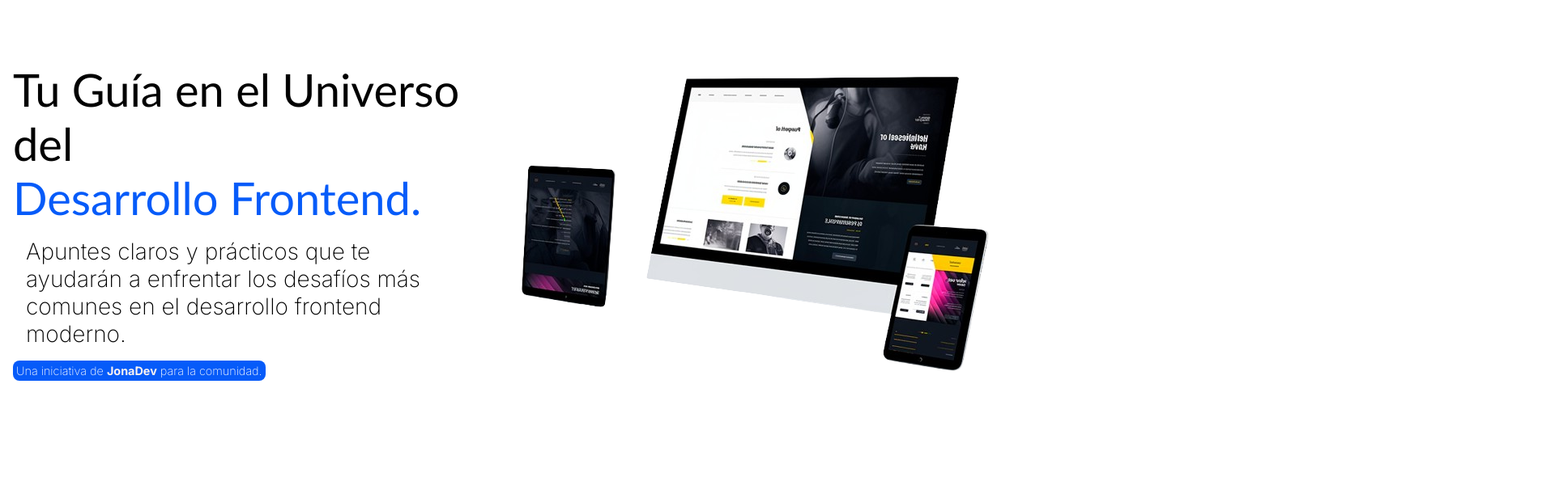
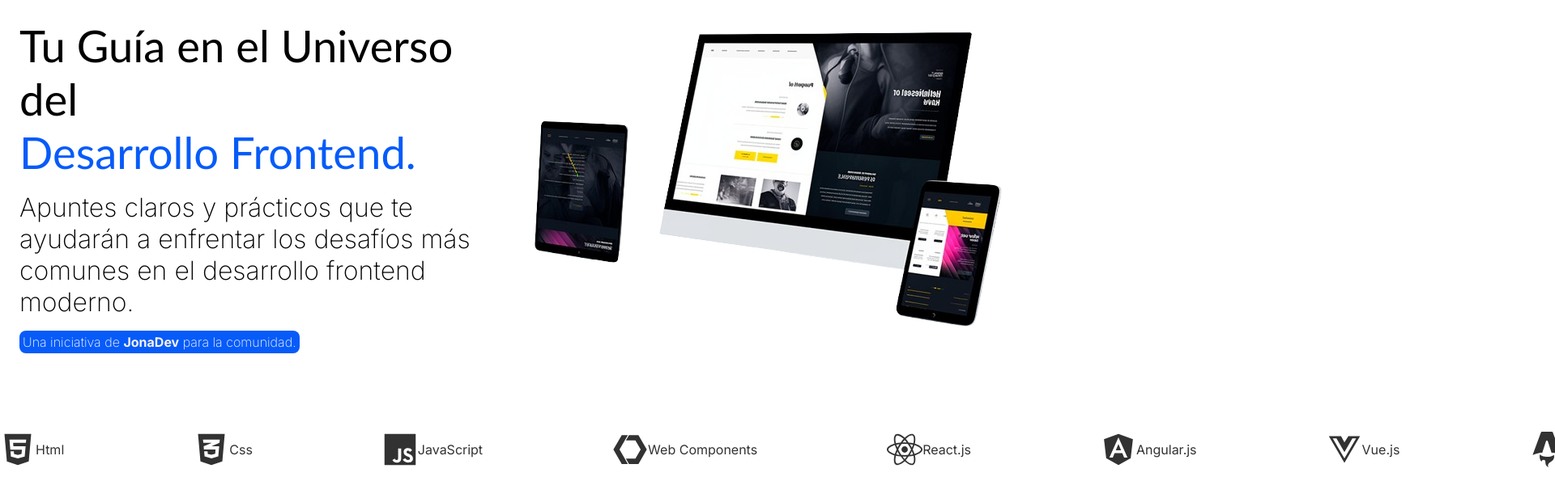
Before and after one commit to jonadeveloper/misapuntesfront, a React (Vite) app in the folder misapuntesfront/: page / in a window 1280 px wide. Shown: the part 126-742 px from the top of the page at 81% size, 1920 px wide, since content can reach past the window. Built offline with nearby package versions, Linux system fonts and the light colour scheme.

Commit message:
añadiendo carrusel de logos de tecnologias disponibles en los apuntes de la plataforma en la home

```diff
--- a/misapuntesfront/src/App.css
+++ b/misapuntesfront/src/App.css
@@ -3,6 +3,7 @@
     margin: 0;
     padding: 0;
     box-sizing: border-box;
+    scrollbar-width: none;
 }
 
 :root{
--- a/misapuntesfront/src/components/navbar/Navbar.css
+++ b/misapuntesfront/src/components/navbar/Navbar.css
@@ -160,7 +160,7 @@
 
     .social-menu{
         width: fit-content;
-        display: none;
+        display: flex;
         justify-content:flex-end;
     }
 
--- a/misapuntesfront/src/pages/home/Home.css
+++ b/misapuntesfront/src/pages/home/Home.css
@@ -1,24 +1,24 @@
 @media only screen and (min-width: 1200px){
     /* pantallas extra grandes */
-    #home{
-        display: flex;
-        justify-content: space-around;
+    .homecontainer{
+        display: grid;
         align-items: center;
-        width: fit-content;
-        padding: 1rem;
-        height: 75vh;
+        grid-template-columns: 1fr 1fr;
+        grid-template-rows: auto auto;
+        height: 70vh;
     }
 
     .title{
+        margin-top: 1rem;
         font-family:var(--primary-font-family-home);
         font-weight: 100;
-        font-size: 3.5rem;
+        font-size: 3.40rem;
     }
 
     .subtitle{
-        margin: 1rem;
+        margin: 1rem 0rem 1rem 0rem;
         font-family: var(--primary-font-menu-item);
-        font-size: 1.75rem;
+        font-size: 2rem;
         font-weight: 200;
     }
 
@@ -30,7 +30,7 @@
         font-weight: 200;
         padding: 0.25rem;
         border-radius: 0.5rem;
-        font-size: 0.90rem;
+        font-size: 1rem;
     }
 
     .author a{
@@ -39,11 +39,57 @@
         font-weight: bold;
     }
 
-    .divhome{
+    .description{
         display: flex;
         flex-direction: column;
+        justify-content:flex-start;
+        padding-left: 1.5rem;
+    }
+
+    .carousel{
+        display: flex;
+        gap: 10rem;
+        width: max-content;
+        overflow: hidden;
         justify-content: center;
+        align-items: flex-end;
+        animation: slide 50s linear infinite;
+    }
+
+    .carousel-item{
+        display: flex;
         width: fit-content;
+        align-items: center;
+    }
+
+    .tech-logo{
+        font-size: 2.75rem;
+        color: #333232;
+    }
+
+    .carousel-item h3{
+        font-size: 1rem;
+        color: #333232;
+        font-family: var(--primary-font-menu-item);
+        font-weight: 400;
+    }
+
+    @keyframes slide {
+        0% {
+        transform: translateX(0);
+        }
+        25% {
+        transform: translateX(-25%);
+        }
+        50% {
+        transform: translateX(-50%);
+        }
+        75%{
+            transform: translateX(-75%);
+        }
+        100% {
+        transform: translateX(-100);
+        }
     }
 }
 
--- a/misapuntesfront/src/pages/home/Home.jsx
+++ b/misapuntesfront/src/pages/home/Home.jsx
@@ -1,9 +1,21 @@
 import './Home.css';
 import HomeImage from '../../assets/homeimage1.png'
+import { FaHtml5 } from "react-icons/fa6";
+import { FaCss3Alt } from "react-icons/fa6";
+import { IoLogoJavascript } from "react-icons/io5";
+import { IoLogoWebComponent } from "react-icons/io5";
+import { FaReact } from "react-icons/fa6";
+import { FaAngular } from "react-icons/fa6";
+import { FaVuejs } from "react-icons/fa6";
+import { SiAstro } from "react-icons/si";
+import { RiSvelteLine } from "react-icons/ri";
+import { RiNextjsFill } from "react-icons/ri";
+
 export default function Home() {
   return (
-    <section id="home">
-      <div className='divhome'>
+    <>
+    <section className="homecontainer">
+      <div className='description'>
         <h1 className='title'>Tu Guía en el Universo del <br/> <span>Desarrollo Frontend.</span></h1>
         <p className='subtitle'>
           Apuntes claros y prácticos que te ayudarán a enfrentar los desafíos más comunes en el desarrollo frontend moderno.
@@ -12,9 +24,52 @@ export default function Home() {
           Una iniciativa de <a href='https://instagram.com/jona.dev_ok' target="_blank">JonaDev</a> para la comunidad.
         </p>
       </div>
-      <div className="divhome">
+      <div className="homeimage">
         <img className='homeimage' src={HomeImage} alt="imagen descriptiva" />
       </div>
     </section>
+    <div className="carousel">
+      <div className="carousel-item">
+        <FaHtml5 className='tech-logo' />
+        <h3>Html</h3>
+      </div>
+      <div className="carousel-item">
+        <FaCss3Alt className='tech-logo' />
+        <h3>Css</h3>
+      </div>
+      <div className="carousel-item">
+        <IoLogoJavascript className='tech-logo' />
+        <h3>JavaScript</h3>
+      </div>
+      <div className="carousel-item">
+        <IoLogoWebComponent className='tech-logo' />
+        <h3>Web Components</h3>
+      </div>
+      <div className="carousel-item">
+        <FaReact className='tech-logo' />
+        <h3>React.js</h3>
+      </div>
+      <div className="carousel-item">
+        <FaAngular className='tech-logo' />
+        <h3>Angular.js</h3>
+      </div>
+      <div className="carousel-item">
+        <FaVuejs className='tech-logo' />
+        <h3>Vue.js</h3>
+      </div>
+      <div className="carousel-item">
+        <SiAstro className='tech-logo' />
+        <h3>Astro</h3>
+      </div>
+      <div className="carousel-item">
+        <RiSvelteLine className='tech-logo' />
+        <h3>Svelte</h3>
+      </div>
+      <div className="carousel-item">
+        <RiNextjsFill className='tech-logo' />
+        <h3>Next.js</h3>
+      </div>
+    </div>
+      </>
   )
 }
```
